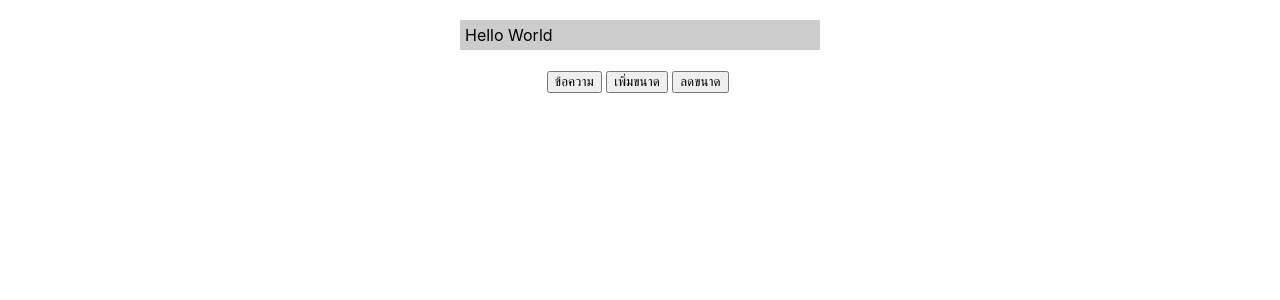
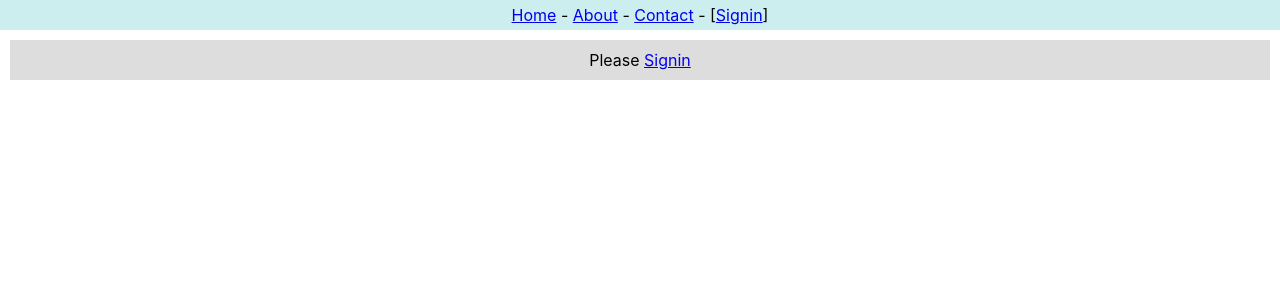
Before and after one commit to s6403051633033/App1_s6403051633033, a React (Create React App) app: page / in a window 1280 px wide. Shown: the top 300 px of the page. Built offline with nearby package versions, Linux system fonts and the light colour scheme.

Commit message:
Context-Header-Content

```diff
--- a/src/App.js
+++ b/src/App.js
@@ -1,8 +1,14 @@
 import React from "react";
-import MessageBox from "./state-func";
+import { userContext } from "./context";
+import Header2 from "./context-header2"
+import Content2 from "./context-content2"
 
-
-function App(){
-  return <MessageBox></MessageBox>;
+export default function App(){
+    let[user,setUser] = React.useState("")
+    return(
+        <userContext.Provider value = {[user,setUser]}>
+            <Header2/>
+            <Content2/>
+        </userContext.Provider>
+    )
 }
-export default App;
--- /dev/null
+++ b/src/context-content2.js
@@ -0,0 +1,27 @@
+import React from 'react'
+import { userContext } from './context';
+
+export default function Content() {
+    const [user, setUser] = React.useContext(userContext);
+    const contentStyle = {
+        backgroundColor: '#ddd',
+        textAlign: 'center',
+        margin: 10,
+        padding: 10
+    };
+
+    const onClickSignin = (event) => {
+        event.preventDefault();
+        setUser('Tom & Jerry');
+    };
+
+    return (
+        <div style={contentStyle}>
+            {
+                user
+                ? <span>Hello {user}</span>
+                : <span>Please <a href="/" onClick={onClickSignin}>Signin</a></span>
+            }
+        </div>
+    );
+}
--- /dev/null
+++ b/src/context-header2.js
@@ -0,0 +1,35 @@
+import React from 'react'
+import { userContext } from './context';
+
+export default function Header2() {
+    const [user, setUser] = React.useContext(userContext);
+
+    const headerStyle = {
+        backgroundColor: '#cee',
+        textAlign: 'center',
+        padding: 5
+    };
+
+    const onClickSignout = (event) => {
+        event.preventDefault();
+        setUser(null);
+    };
+
+    const onClickSignin = (event) => {
+        event.preventDefault();
+        setUser('Tom & Jerry');
+    };
+
+    return (
+        <div style={headerStyle}>
+            <a href=" ">Home</a>&nbsp;-&nbsp;
+            <a href=" ">About</a>&nbsp;-&nbsp;
+            <a href=" ">Contact</a>&nbsp;-&nbsp;
+            {
+                user
+                ? <span>[{user}&nbsp;:&nbsp;<a href="/" onClick={onClickSignout}>Signout</a>]</span>
+                : <span>[<a href="/" onClick={onClickSignin}>Signin</a>]</span>
+            }
+        </div>
+    );
+}
--- /dev/null
+++ b/src/context.js
@@ -0,0 +1,3 @@
+import React,{createContext} from 'react'
+
+export const userContext = createContext()
```
Also changed, not shown: 1 other file (tests, documents, lock files or other folders).
